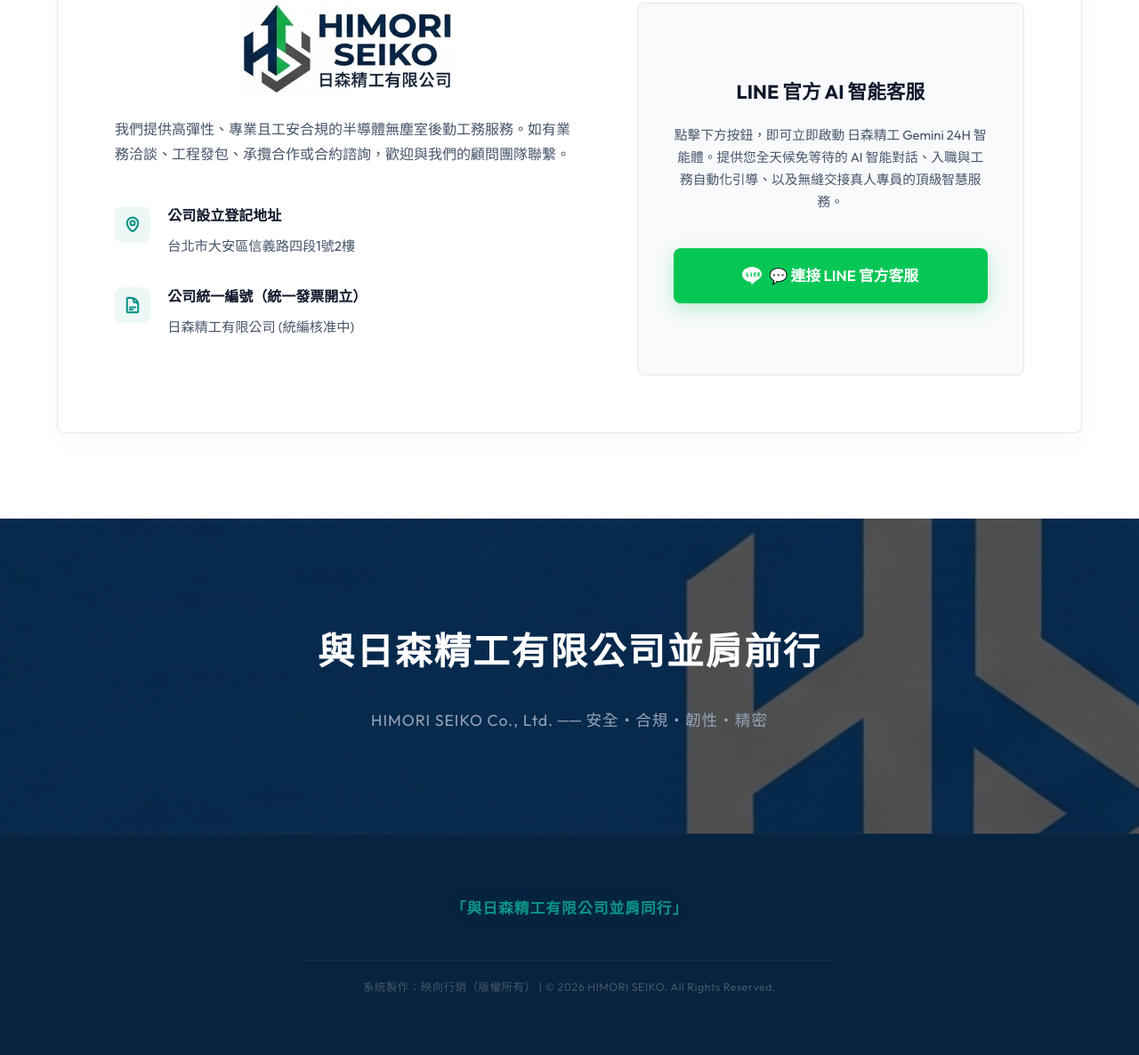
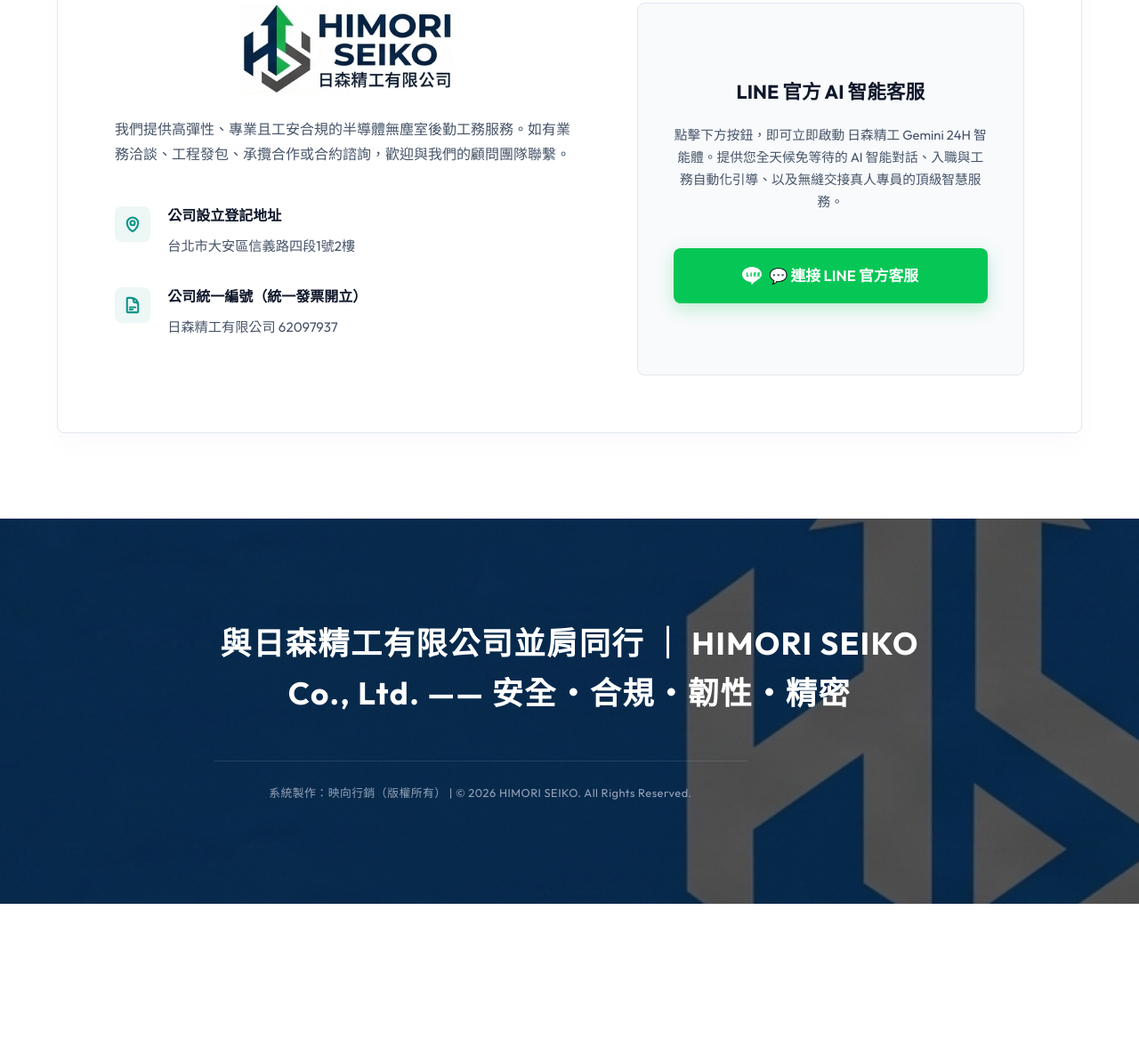
Before and after one commit to j200612/himori-seiko, a website: page index.html in a window 1280 px wide. Shown: the part 3960-5146 px from the top of the page at 89% size. After the commit the page ends 4976 px from the top, so only its background shows below. Drawn offline with Linux system fonts and the light colour scheme.

Commit message:
頁尾大挪移與統編熱修復：廢除底部二層深藍、將大器主視覺 Logo 背景區下移作為最終底層並帶版權、修復中段與全域統編 62097937

```diff
--- a/global_shared.js
+++ b/global_shared.js
@@ -13,7 +13,7 @@
         description: "日森精工專注於半導體晶圓廠區、高科技無塵室之6S廠務維護、精密天車軌道安裝校正、機電整合工程與工安合規管理，提供高彈性與高韌性的廠房後勤支援。",
         email: "admin@himori-seiko.com",
         address: "台北市大安區信義路四段1號2樓",
-        taxId: "日森精工有限公司 (統編核准中)",
+        taxId: "日森精工有限公司 62097937",
         cardFront: "modules/02_LINE_Office/employee_cards/card_front.png",
         cardBack: "modules/02_LINE_Office/employee_cards/card_back.png",
         modulesVersionTags: {
--- a/index.html
+++ b/index.html
@@ -1467,27 +1467,19 @@
         </div>
     </section>
 
-    <!-- 與日森精工並肩前行 (CTA) -->
+    <!-- 與日森精工並肩同行 (CTA / Footer) -->
     <section class="cta-section">
         <div class="cta-container">
-            <h2 id="cta-title">與日森精工並肩前行</h2>
-            <p id="cta-slogan">HIMORI SEIKO ── 安全・合規・韌性・精密</p>
+            <h2 id="cta-title" style="font-size: clamp(1.4rem, 3.5vw, 2.2rem); font-weight: 700; letter-spacing: 1.5px; margin-bottom: 2rem; line-height: 1.6;">與日森精工有限公司並肩同行 ｜ HIMORI SEIKO Co., Ltd. —— 安全・合規・韌性・精密</h2>
+            <div class="footer-copyright" style="font-size: 0.8rem; color: #94A3B8; letter-spacing: 0.5px; margin-top: 3rem; border-top: 1px solid rgba(255, 255, 255, 0.1); padding-top: 1.5rem; width: 100%; text-align: center;">
+                系統製作：映向行銷（版權所有） | © 2026 HIMORI SEIKO. All Rights Reserved.
+            </div>
+            <!-- 隱藏原有的 slogan 與 brand 元素，維持 applyDynamicBranding 動態載入安全 -->
+            <div id="cta-slogan" style="display:none;"></div>
+            <div id="footer-brand" style="display:none;"></div>
+            <div id="footer-slogan" style="display:none;"></div>
         </div>
     </section>
-
-    <!-- 頁尾 (Footer) -->
-    <footer class="modern-footer">
-        <div class="footer-container">
-            <div class="footer-spirit">
-                「與日森精工有限公司並肩同行」
-            </div>
-            <div id="footer-brand" style="display:none;"></div>
-            <div id="footer-slogan" style="display:none;"></div>
-            <div class="footer-copyright">
-                系統製作：映向行銷（版權所有） | © 2026 HIMORI SEIKO. All Rights Reserved.
-            </div>
-        </div>
-    </footer>
 
     <!-- 🔐 營運中心門禁驗證 Modal -->
     <div id="gatekeeper-modal" class="gatekeeper-overlay" style="display:none;">
@@ -1671,17 +1663,17 @@
                 const contactTaxId = document.getElementById("contact-tax-id");
                 if (contactTaxId) contactTaxId.textContent = HimoriCompanyConfig.taxId;
 
-                // CTA
+                // CTA / Footer
                 const ctaTitle = document.getElementById("cta-title");
-                if (ctaTitle) ctaTitle.textContent = `與${HimoriCompanyConfig.name}並肩前行`;
+                if (ctaTitle) ctaTitle.textContent = `與${HimoriCompanyConfig.name}並肩同行 ｜ ${HimoriCompanyConfig.engName} —— ${HimoriCompanyConfig.slogan}`;
                 const ctaSlogan = document.getElementById("cta-slogan");
-                if (ctaSlogan) ctaSlogan.textContent = `${HimoriCompanyConfig.engName} ── ${HimoriCompanyConfig.slogan}`;
-
-                // Footer
+                if (ctaSlogan) ctaSlogan.style.display = "none";
+
+                // Footer (已移入 cta-section)
                 const footerBrand = document.getElementById("footer-brand");
-                if (footerBrand) footerBrand.textContent = HimoriCompanyConfig.name;
+                if (footerBrand) footerBrand.style.display = "none";
                 const footerSlogan = document.getElementById("footer-slogan");
-                if (footerSlogan) footerSlogan.textContent = `${HimoriCompanyConfig.engName} ── ${HimoriCompanyConfig.slogan}`;
+                if (footerSlogan) footerSlogan.style.display = "none";
 
                 // 更改 Hero 背景圖為動態底圖
                 const heroSection = document.querySelector('.hero');
```
